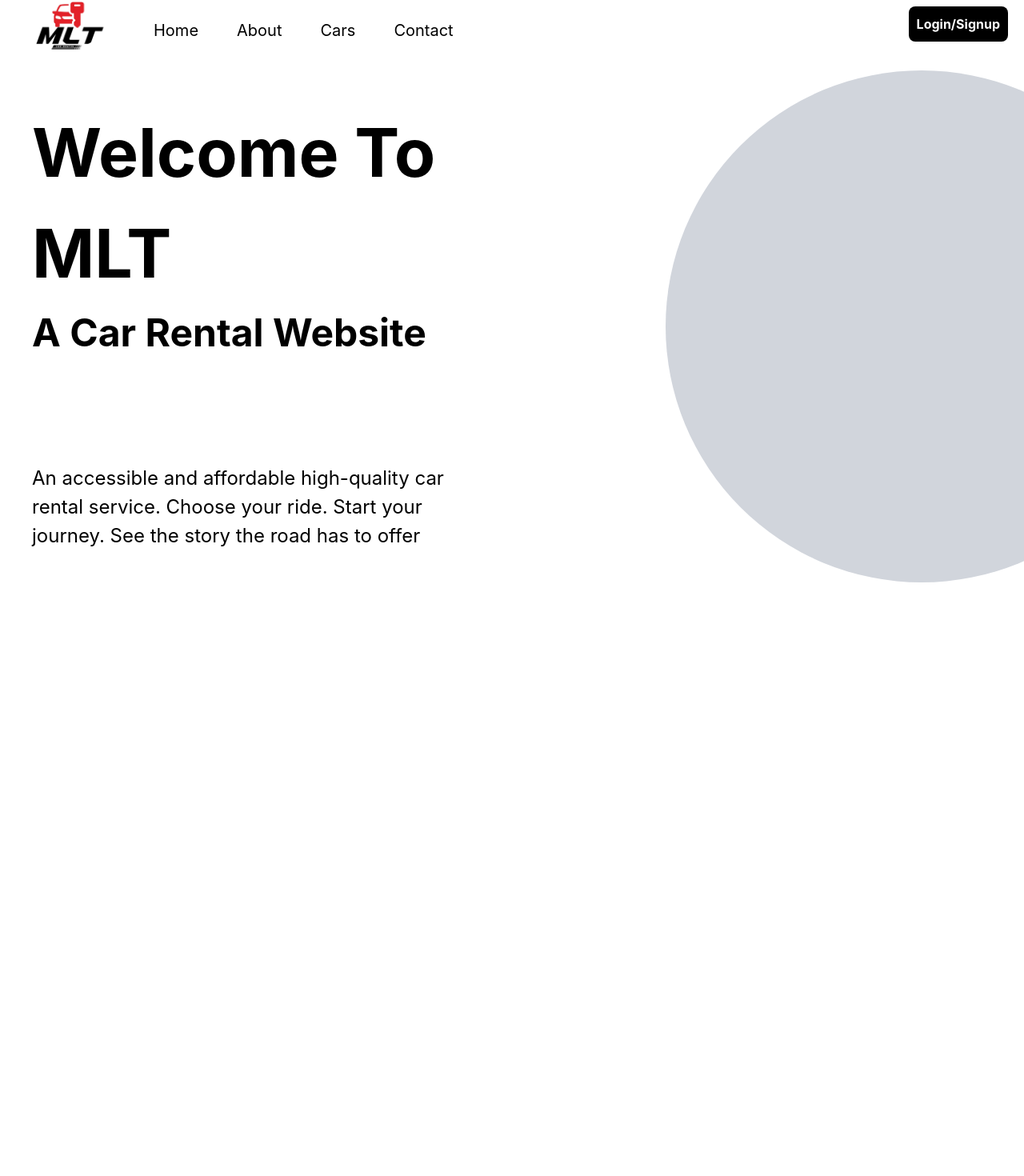
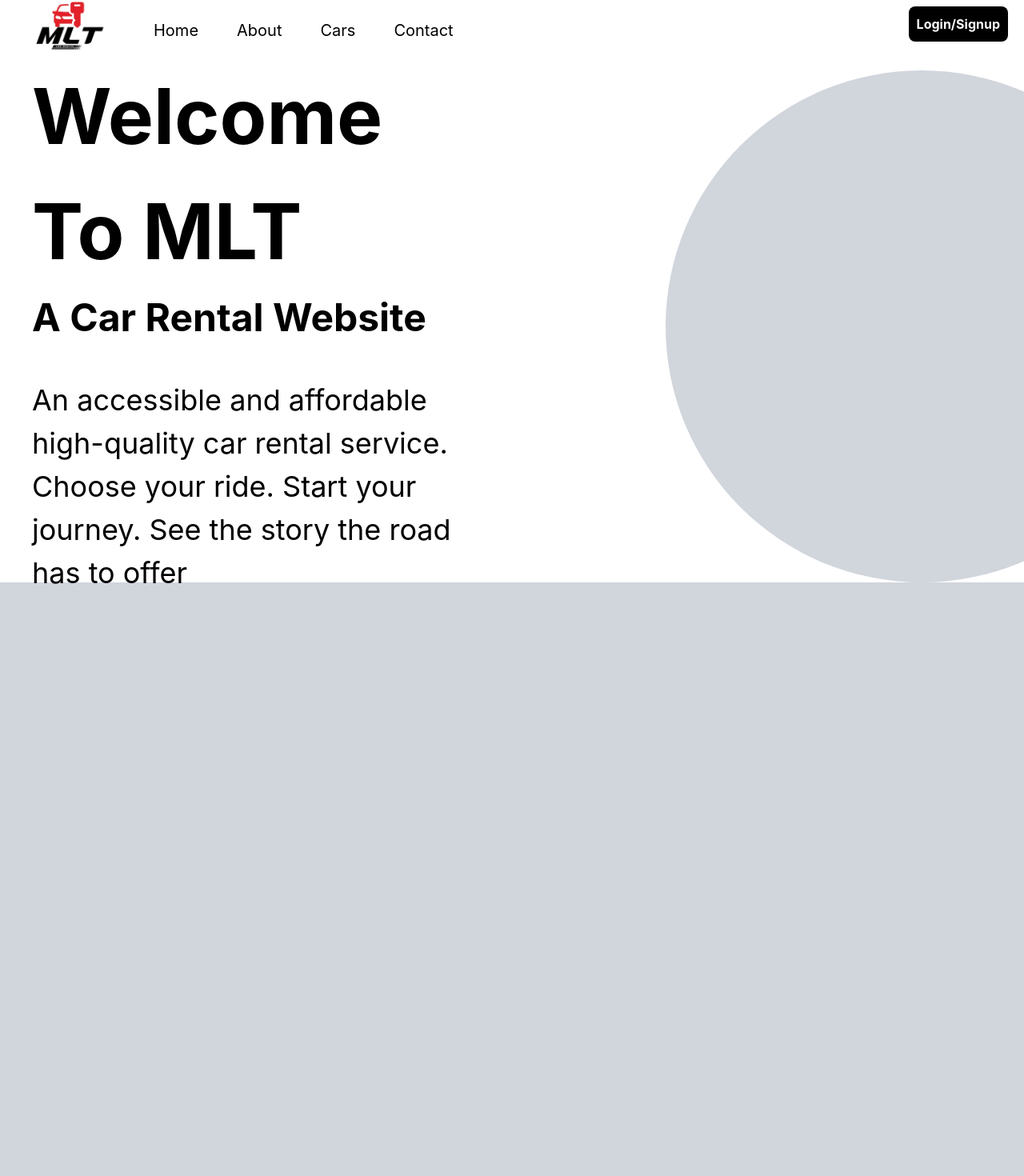
Before and after one commit to Geromeeeeeee/Car-Rental-Website, a React (Vite) app: page / in a window 1280 px wide. Shown: the part 12-1482 px from the top of the page at 80% size. Before the commit the page ends 800 px from the top, so only its background shows below. Built offline with nearby package versions, Linux system fonts and the light colour scheme.

Commit message:
sizing lang nung sections

```diff
--- a/src/App.jsx
+++ b/src/App.jsx
@@ -1,4 +1,4 @@
-import { Nav, Home} from './landing.jsx'
+import { Nav, Home, Cars, Contact} from './landing.jsx'
 
 function App() {
 
@@ -6,6 +6,8 @@ function App() {
     <>
       <Nav/>
       <Home/>
+      <Cars/>
+      <Contact/>
     </>
   )
 }
--- a/src/landing.jsx
+++ b/src/landing.jsx
@@ -26,11 +26,11 @@ export function Home(){
         <main className="flex w-full h-[80vh]">
             <div className="left w-[50%] h-full p-5 flex flex-col justify-center">
                 <div className="flex flex-col justify-start h-full m-5">
-                    <h3 className="font-bold text-[84px]">Welcome To MLT</h3>
-                    <h1 className="font-bold text-[48px]">A Car Rental Website</h1>
+                    <h3 className="font-bold text-[12vh]">Welcome To MLT</h3>
+                    <h1 className="font-bold text-[6vh]">A Car Rental Website</h1>
                 </div>
                 <div className="text-start w-[90%] m-5">
-                    <p className="text-[24px]">An accessible and affordable high-quality car rental service. Choose your ride. Start your journey.
+                    <p className="text-[4.5vh]">An accessible and affordable high-quality car rental service. Choose your ride. Start your journey.
                     See the story the road has to offer</p>
                 </div>
             </div>
@@ -43,3 +43,21 @@ export function Home(){
         </>
     )
 }
+
+export function Cars(){
+    return(
+        <>
+        <section className="w-full h-screen bg-gray-300">
+
+        </section>
+        </>
+    )
+}
+
+export function Contact(){
+    return(
+        <section className="w-full h-screen bg-gray-200">
+
+        </section>
+    )
+}
```
